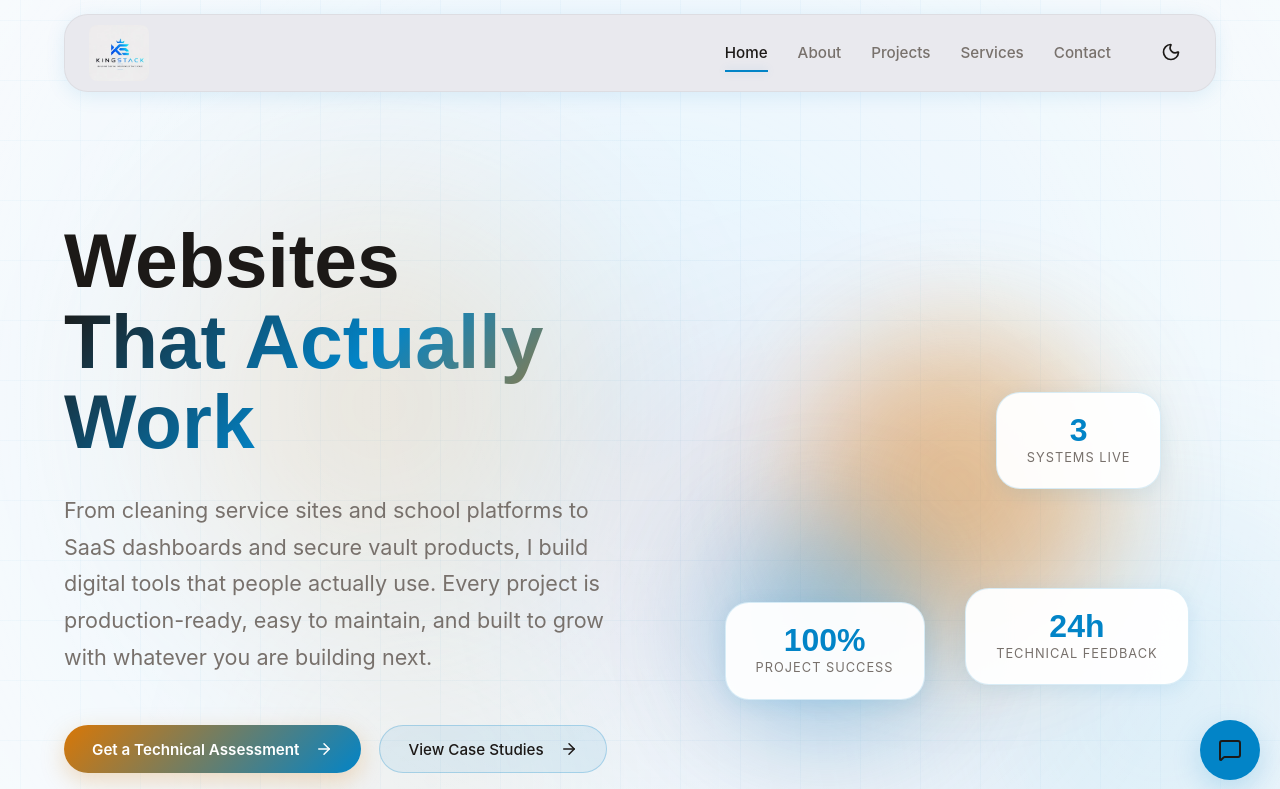
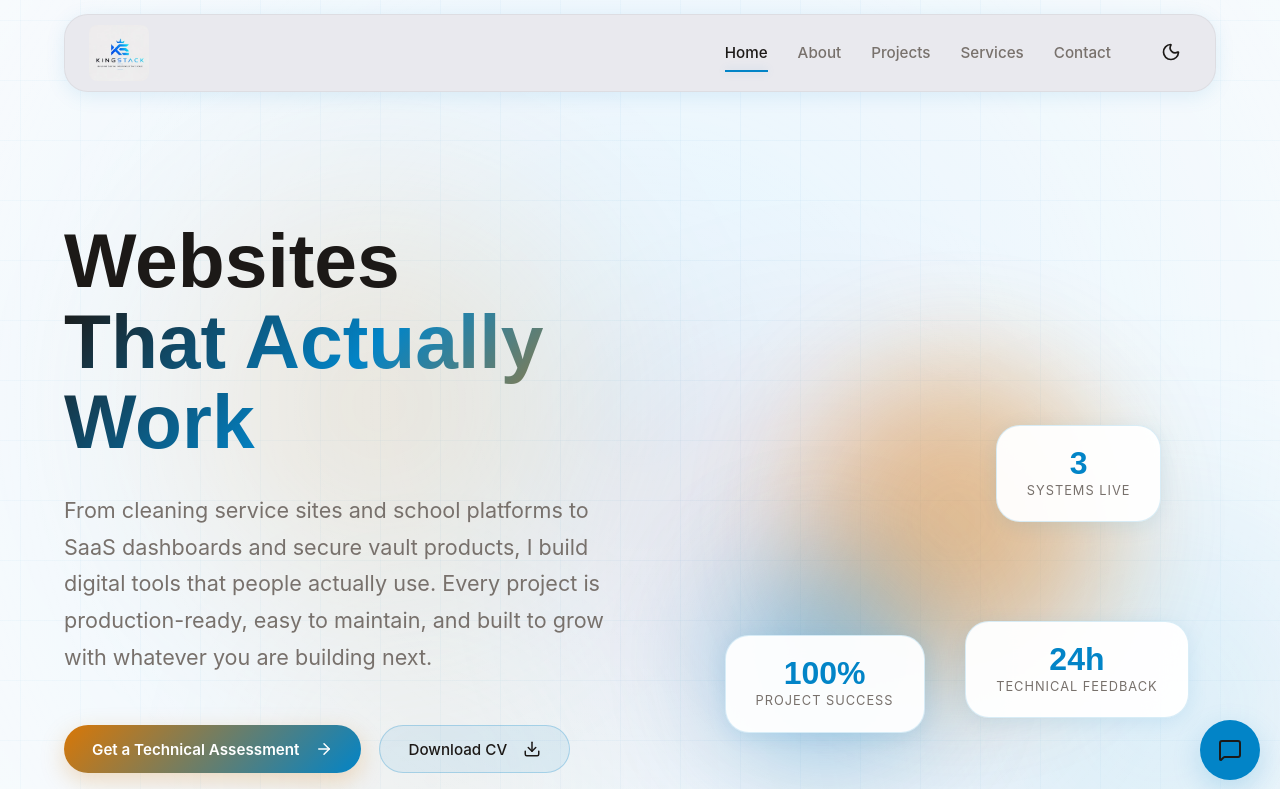
Before and after one commit to kingayo999/my-portfolio, a React (Vite) app: page /#/ in a window 1280 px wide. Shown: the top 789 px of the page. Built offline with nearby package versions, Linux system fonts and the light colour scheme.

Commit message:
feat: add direct CV download button in hero

```diff
--- a/src/components/Hero.jsx
+++ b/src/components/Hero.jsx
@@ -1,6 +1,6 @@
 import React, { useRef, useLayoutEffect } from 'react';
 import { motion as Motion } from 'framer-motion';
-import { ArrowRight, Github, MessageSquare, Phone } from 'lucide-react';
+import { ArrowRight, Github, MessageSquare, Phone, Download } from 'lucide-react';
 import { Link } from 'react-router-dom';
 import { gsap } from 'gsap';
 import { ScrollTrigger } from 'gsap/ScrollTrigger';
@@ -55,6 +55,14 @@ const Hero = () => {
                         >
                             Get a Technical Assessment <ArrowRight size={18} style={{ marginLeft: '8px' }} />
                         </Link>
+                        <a
+                            href="/AYOBAMI-OLAYANJU-CV.pdf"
+                            download
+                            className="cta-secondary"
+                            onClick={() => triggerHaptic(hapticPatterns.light)}
+                        >
+                            Download CV <Download size={18} style={{ marginLeft: '8px' }} />
+                        </a>
                         <Link
                             to="/projects"
                             className="cta-secondary"
```
